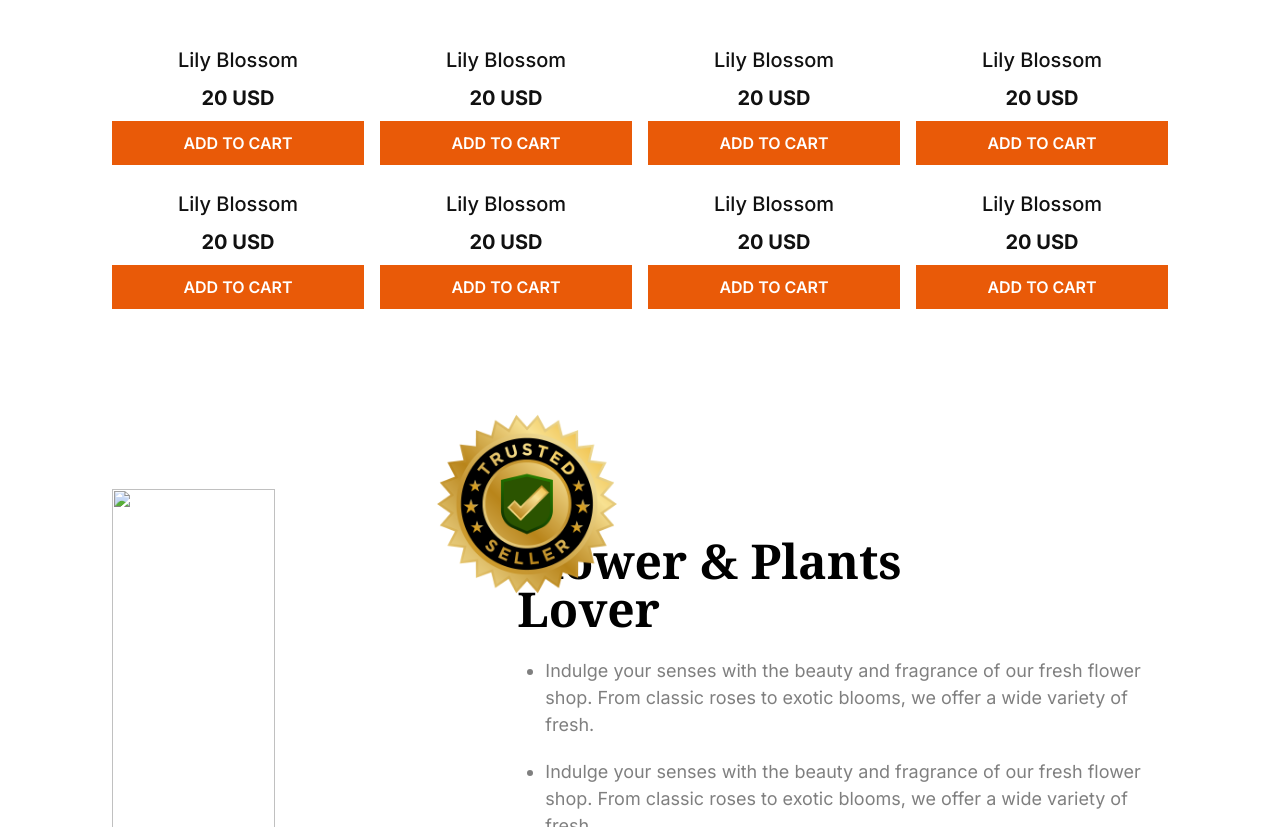
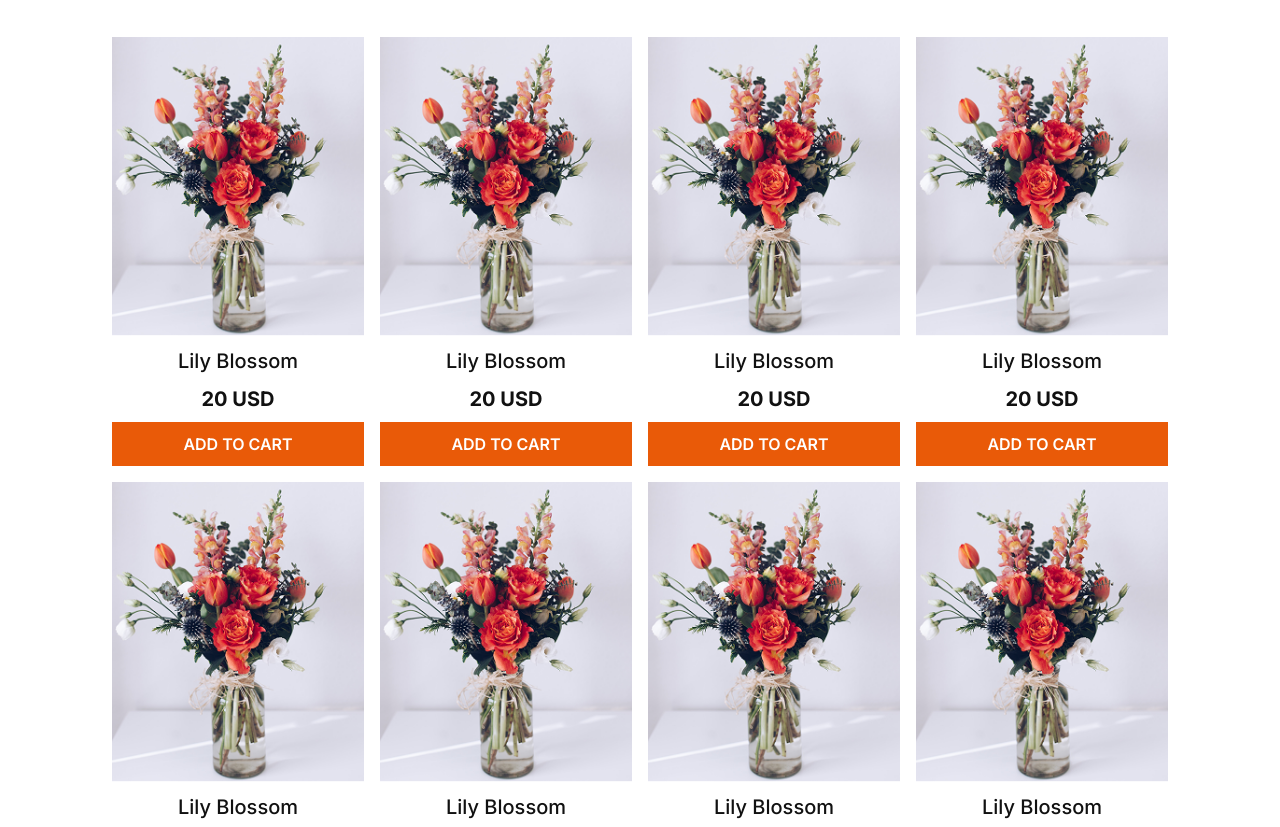
Before and after one commit to soykot49/Flower-shop, a plain HTML site: page index.html in a window 1280 px wide. Shown: the part 781-1608 px from the top of the page. Drawn offline with nearby package versions, Linux system fonts and the light colour scheme; the site is published under a folder, as on GitHub Pages, so addresses that start at the root find nothing; files whose address does not match are found by name.

Commit message:
fix issues

```diff
--- a/index.html
+++ b/index.html
@@ -89,7 +89,7 @@
     <!-- hero part added  -->
     <div class="flex my-28 flex-col gap-8 sm:flex-row">
       <div class="mb-5 sm:w-1/2 sm:order-2 flex justify-end">
-        <img src="resources/assets/hero-flower.png" alt="">
+        <img src="./resources/assets/hero-flower.png" alt="">
       </div>
       <div class="sm:w-1/2 flex flex-col justify-end gap-6 mx-2.5 sm:order-1">
         <div class="noto-serif font-bold text-4xl sm:text-6xl"><span class="title-color">ALWAYS</span>
@@ -118,42 +118,42 @@
         </p>
       </div>
       <div class="grid grid-cols-2 gap-4 sm:grid-cols-4">
-        <div class="flex flex-col items-center gap-2"><img class="w-full" src="/resources/assets/sample-flower-image.png" alt="">
+        <div class="flex flex-col items-center gap-2"><img class="w-full" src="./resources/assets/sample-flower-image.png" alt="">
           <h4 class="inter text-[#111111] text-[20px] font-medium">Lily Blossom</h4>
           <h4 class="inter text-[#111111] text-[20px] font-bold">20 USD</h4>
           <button class="btn-primary w-full">ADD TO CART</button>
         </div>
-        <div class="flex flex-col items-center gap-2"><img class="w-full" src="/resources/assets/sample-flower-image.png" alt="">
+        <div class="flex flex-col items-center gap-2"><img class="w-full" src="./resources/assets/sample-flower-image.png" alt="">
           <h4 class="inter text-[#111111] text-[20px] font-medium">Lily Blossom</h4>
           <h4 class="inter text-[#111111] text-[20px] font-bold">20 USD</h4>
           <button class="btn-primary w-full">ADD TO CART</button>
         </div>
-        <div class="flex flex-col items-center gap-2"><img class="w-full" src="/resources/assets/sample-flower-image.png" alt="">
+        <div class="flex flex-col items-center gap-2"><img class="w-full" src="./resources/assets/sample-flower-image.png" alt="">
           <h4 class="inter text-[#111111] text-[20px] font-medium">Lily Blossom</h4>
           <h4 class="inter text-[#111111] text-[20px] font-bold">20 USD</h4>
           <button class="btn-primary w-full">ADD TO CART</button>
         </div>
-        <div class="flex flex-col items-center gap-2"><img class="w-full" src="/resources/assets/sample-flower-image.png" alt="">
+        <div class="flex flex-col items-center gap-2"><img class="w-full" src="./resources/assets/sample-flower-image.png" alt="">
           <h4 class="inter text-[#111111] text-[20px] font-medium">Lily Blossom</h4>
           <h4 class="inter text-[#111111] text-[20px] font-bold">20 USD</h4>
           <button class="btn-primary w-full">ADD TO CART</button>
         </div>
-        <div class="flex flex-col items-center gap-2"><img class="w-full" src="/resources/assets/sample-flower-image.png" alt="">
+        <div class="flex flex-col items-center gap-2"><img class="w-full" src="./resources/assets/sample-flower-image.png" alt="">
           <h4 class="inter text-[#111111] text-[20px] font-medium">Lily Blossom</h4>
           <h4 class="inter text-[#111111] text-[20px] font-bold">20 USD</h4>
           <button class="btn-primary w-full">ADD TO CART</button>
         </div>
-        <div class="flex flex-col items-center gap-2"><img class="w-full" src="/resources/assets/sample-flower-image.png" alt="">
+        <div class="flex flex-col items-center gap-2"><img class="w-full" src="./resources/assets/sample-flower-image.png" alt="">
           <h4 class="inter text-[#111111] text-[20px] font-medium">Lily Blossom</h4>
           <h4 class="inter text-[#111111] text-[20px] font-bold">20 USD</h4>
           <button class="btn-primary w-full">ADD TO CART</button>
         </div>
-        <div class="flex flex-col items-center gap-2"><img class="w-full" src="/resources/assets/sample-flower-image.png" alt="">
+        <div class="flex flex-col items-center gap-2"><img class="w-full" src="./resources/assets/sample-flower-image.png" alt="">
           <h4 class="inter text-[#111111] text-[20px] font-medium">Lily Blossom</h4>
           <h4 class="inter text-[#111111] text-[20px] font-bold">20 USD</h4>
           <button class="btn-primary w-full">ADD TO CART</button>
         </div>
-        <div class="flex flex-col items-center gap-2"><img class="w-full" src="/resources/assets/sample-flower-image.png" alt="">
+        <div class="flex flex-col items-center gap-2"><img class="w-full" src="./resources/assets/sample-flower-image.png" alt="">
           <h4 class="inter text-[#111111] text-[20px] font-medium">Lily Blossom</h4>
           <h4 class="inter text-[#111111] text-[20px] font-bold">20 USD</h4>
           <button class="btn-primary w-full">ADD TO CART</button>
@@ -165,7 +165,7 @@
       <div class="hidden sm:block w-[250px] ml-[290px] mb-[-140px] badge-position"><img src="./resources/assets/trusted-badge.png"
           alt=""></div>
       <div class="flex flex-col sm:flex-row items-center justify-center gap-[30px] sm:gap-20">
-        <img class="w-full sm:h-[500px] sm:w-1/2" src="/resources/assets/flower-store.png" alt="">
+        <img class="w-full sm:h-[500px] sm:w-1/2" src="./resources/assets/flower-store.png" alt="">
         <div class="w-full mx-auto">
           <h3 class="noto-serif font-bold text-4xl sm:text-5xl title-color mb-6">Flower & Plants <span
               class="inline sm:hidden">Lover</span><br class="hidden sm:block"> <span
@@ -197,7 +197,7 @@
       <div class="grid grid-cols-1 sm:grid-cols-2 gap-6 mb-28">
         <div class="relative sm:w-[400px] h-[170px] sm:h-[200px] rounded-[16px] overflow-hidden order-1 sm:order-1">
           <div class="absolute inset-0 bg-[#C8C8C8] opacity-30"></div>
-          <div class="absolute inset-0 bg-[url('/resources/assets/deal-bloom.png')] bg-cover bg-center"></div>
+          <div class="absolute inset-0 bg-[url('./resources/assets/deal-bloom.png')] bg-cover bg-center"></div>
           <div class="absolute inset-0 bg-[rgba(0,0,0,0.4)]"></div>
           <div class="relative z-10 flex flex-col items-center justify-center h-full text-[#FFFFFF] font-bold">
             <h3 class="noto-serif font-bold text-[20px] mb-3">60% Off | Bloom Plant</h3>
@@ -208,7 +208,7 @@
         <div
           class="relative h-[170px] sm:h-full rounded-[16px] overflow-hidden sm:row-span-2 sm:ml-[-137px] order-3 sm:order-2">
           <div class="absolute inset-0 bg-[#C8C8C8] opacity-30"></div>
-          <div class="absolute inset-0 bg-[url('/resources/assets/deal-zabo.png')] bg-cover bg-center"></div>
+          <div class="absolute inset-0 bg-[url('./resources/assets/deal-zabo.png')] bg-cover bg-center"></div>
           <div class="absolute inset-0 bg-[rgba(0,0,0,0.4)]"></div>
           <div class="relative z-10 flex flex-col items-center justify-center h-full text-[#FFFFFF] font-bold">
             <h3 class="noto-serif font-bold text-[20px] sm:text-[35px] sm:mb-3">25% Off | Zabo Plant</h3>
@@ -219,7 +219,7 @@
         </div>
         <div class="relative sm:w-[400px] h-[170px] sm:h-[200px] rounded-[16px] overflow-hidden order-2 sm:order-3">
           <div class="absolute inset-0 bg-[#C8C8C8] opacity-30"></div>
-          <div class="absolute inset-0 bg-[url('/resources/assets/deal-ana.png')] bg-cover bg-center"></div>
+          <div class="absolute inset-0 bg-[url('./resources/assets/deal-ana.png')] bg-cover bg-center"></div>
           <div class="absolute inset-0 bg-[rgba(0,0,0,0.4)]"></div>
           <div class="relative z-10 flex flex-col items-center justify-center h-full text-[#FFFFFF] font-bold">
             <h3 class="noto-serif font-bold text-[20px] mb-3">30% Off | Ana Plant</h3>
```
